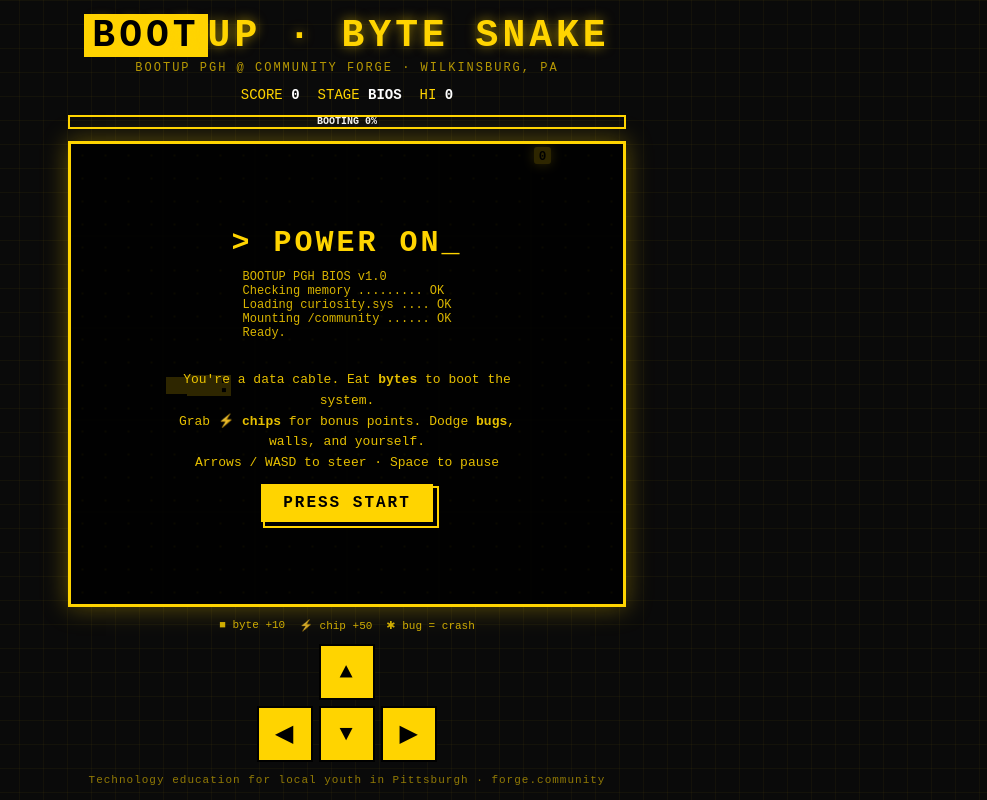
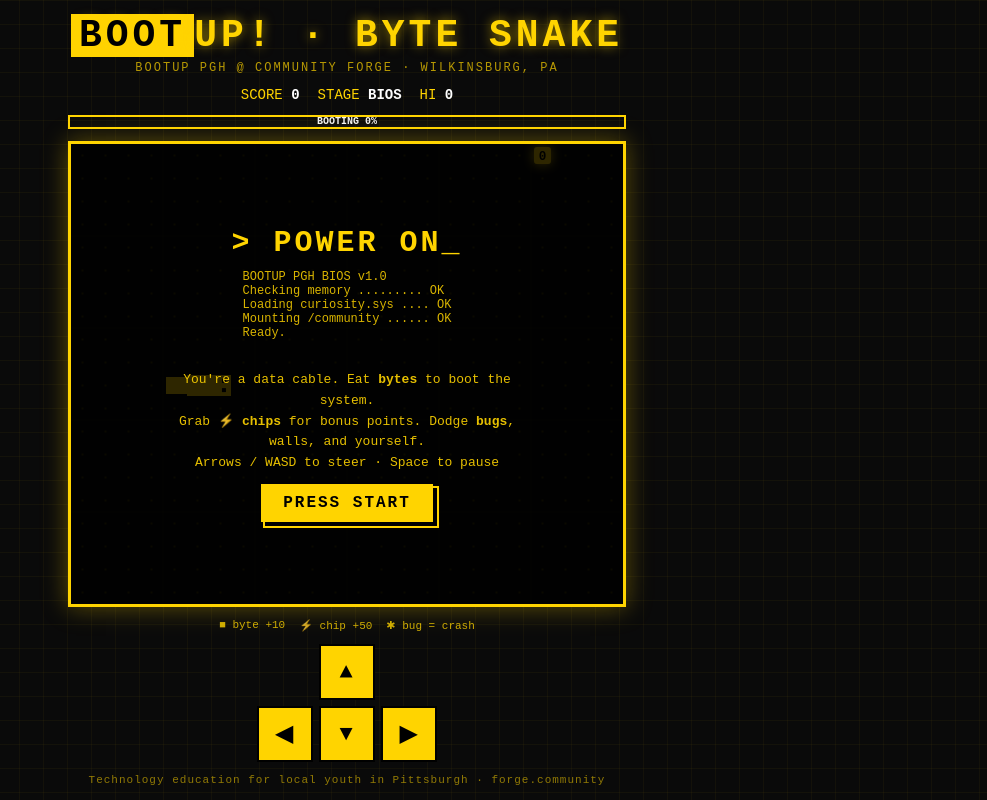
Before and after one commit to codingwithdrcooper/bootuplive, a plain HTML site: page index.html in a window 1280 px wide. Shown: the whole page, without its empty margins (293-1280 px from the left). Drawn offline with Linux system fonts and the light colour scheme.

Commit message:
Update index.html

```diff
--- a/index.html
+++ b/index.html
@@ -40,7 +40,7 @@
 </head>
 <body>
 <header>
-  <h1><span>BOOT</span>UP · BYTE SNAKE</h1>
+  <h1><span>BOOT</span>UP! · BYTE SNAKE</h1>
   <div class="sub">BOOTUP PGH @ COMMUNITY FORGE · WILKINSBURG, PA</div>
 </header>
 
```
